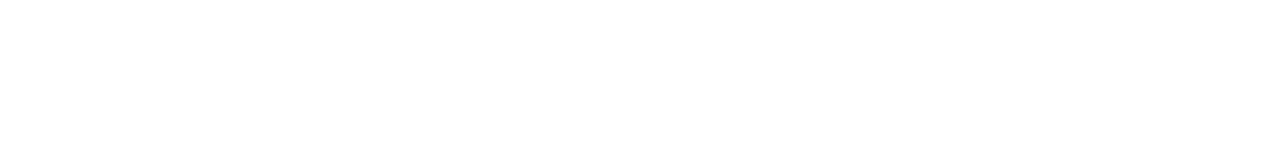
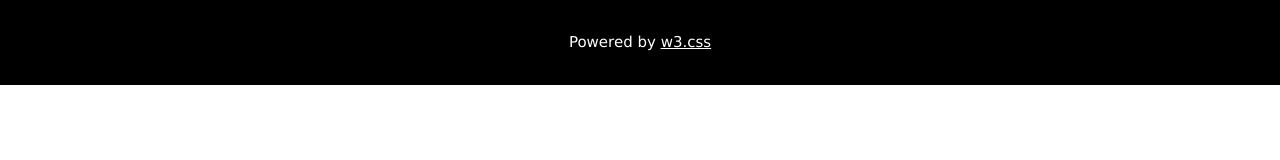
Before and after one commit to 3amry/git-group-task, a plain HTML site: page index.html in a window 1280 px wide. Drawn offline with nearby package versions, Linux system fonts and the light colour scheme.

Commit message:
Footer added by Bassem

```diff
--- a/index.html
+++ b/index.html
@@ -8,6 +8,9 @@
     <title>W3.CSS Template</title>
   </head>
   <body>
-    <!-- type my name -->
+    <!--Bassem-->
+    <footer class="w3-center w3-black w3-padding-16">
+      <p>Powered by <a href="https://www.w3schools.com/w3css/default.asp" title="W3.CSS" target="_blank" class="w3-hover-text-green">w3.css</a></p>
+    </footer>
   </body>
 </html>
```
